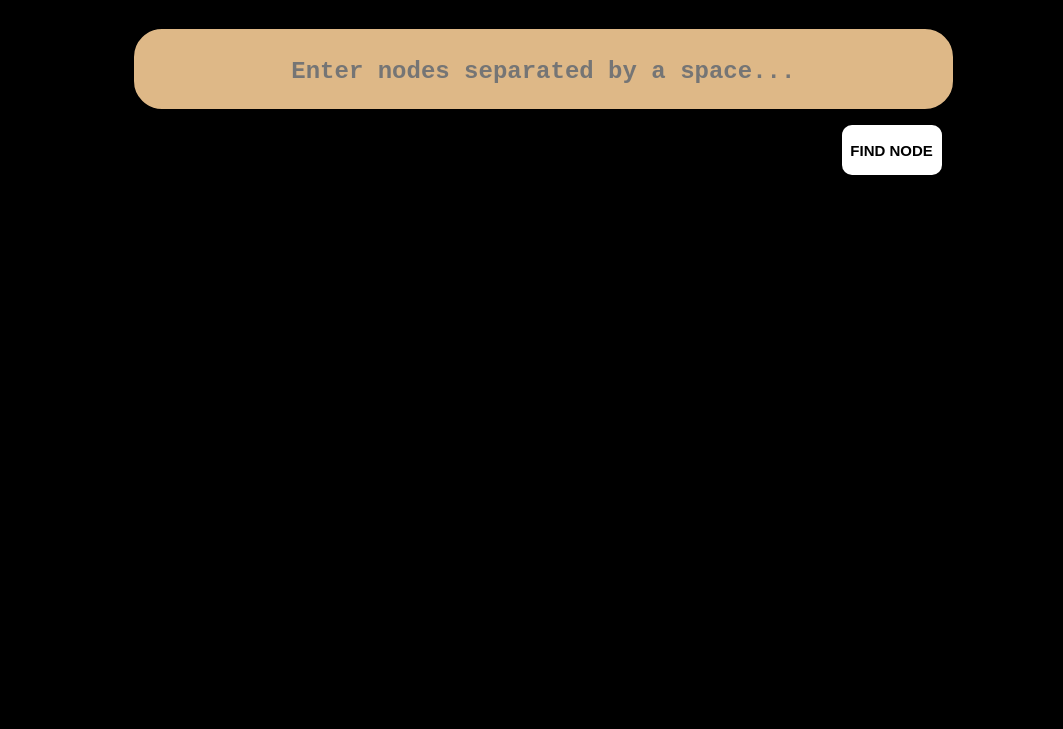
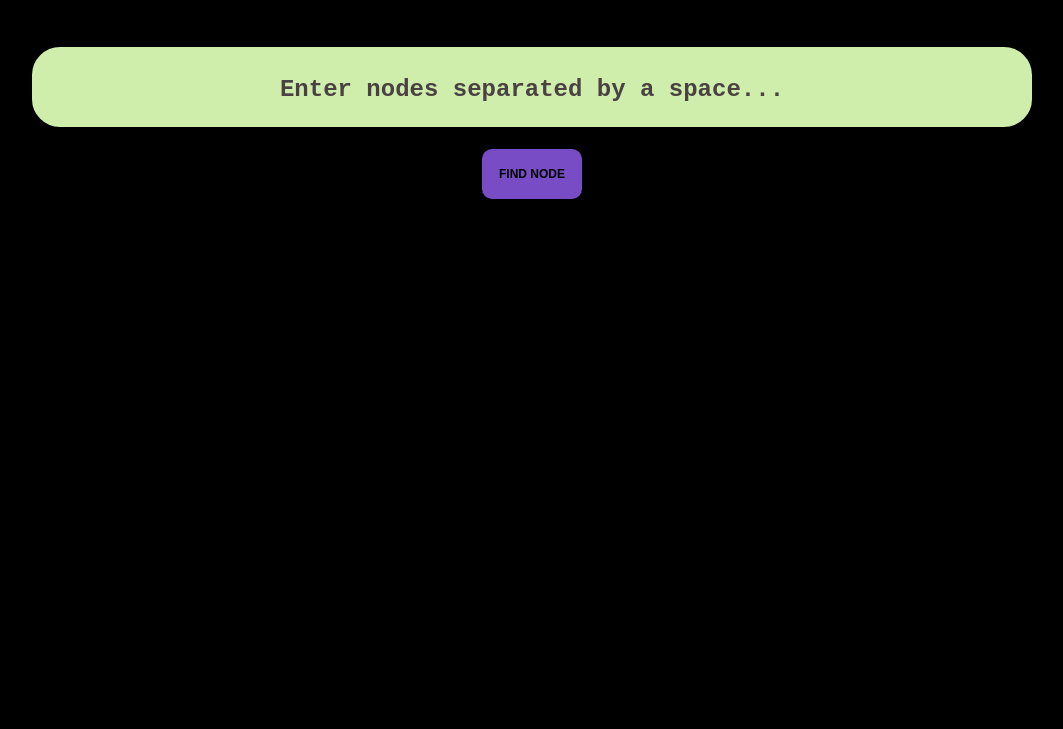
Before and after one commit to maxxqcty/binary-tree, a plain HTML site: page index.html in a window 1280 px wide. Shown: the part 123-852 px from the top of the page, without its empty margins (108-1171 px from the left). After the commit the page ends 800 px from the top, so only its background shows below. Drawn offline with Linux system fonts and the light colour scheme.

Commit message:
Update style.css

```diff
--- a/style.css
+++ b/style.css
@@ -1,64 +1,23 @@
-*{
+* {
     margin: 0;
     padding: 0;
-
 }
 
-body{
+body {
     background-color: rgb(0, 0, 0);
-
 }
-
-/* .logo{
-    position: relative;
-    margin-top: 2vh;
-   margin-left: 90vh;
-background-image: url(/media/favicon-removebg-preview.png);
-    width: 50px;
-    height: 50px;
-    background-repeat: no-repeat;
-    background-size: cover;
-} */
-
-
-/* **************************************
-OPTIONAL: IF DAGHAN NA KAAAYO ELEMENTS
-***************************************** */
-
-
-/* #tree::-webkit-scrollbar,#inp::-webkit-scrollbar{
-    width: 5px;
-    background-color: lightgray;
+.header {
+    margin-top: 50px;
+    margin-bottom: 30px;
+    font-family: "Courier New", Courier, monospace;
 }
-
-#tree::-webkit-scrollbar-thumb,#inp::-webkit-scrollbar-thumb{
-    background-color: gray;
-    border-radius: 5px;
-}
-
-#tree::-webkit-scrollbar:horizontal,#inp::-webkit-scrollbar:horizontal{
-    height: 7px;
-}
-
-#tree::-webkit-scrollbar-thumb:hover,#inp::-webkit-scrollbar-thumb:hover{
-    background-color: rgb(83, 82, 82);
-} */
-
-
-.header{
-    margin-bottom: 50px;
-    font-family:'Courier New', Courier, monospace;
-
-
- }
- .header h1 {
-    margin: 0 auto; /* This centers the element horizontally */
-    background: url(https://maxxqcty.github.io/binary-tree/media/favicon-removebg-preview.png) left/contain no-repeat;
+.header h1 {
+    margin: 0 auto;
+    background: url(/media/favicon-removebg-preview.png) left/contain no-repeat;
     width: 310px;
     text-align: center;
     color: limegreen;
 }
-
 
 .header p {
     font-size: 18px;
@@ -66,47 +25,52 @@ OPTIONAL: IF DAGHAN NA KAAAYO ELEMENTS
     color: #00ff26;
     display: flex;
     justify-content: center;
-    font-size: 20px ;
-  }
-
-::placeholder{
-font-family: 'Courier New', Courier, monospace;
-font-weight: bolder;
-}
-.container{
-    position: absolute;
-    width: 80%;
-    left: 10%;
-    height: 80%;
-    top: 30px;
+    font-size: 20px;
 }
 
-.container #inp{
+::placeholder {
+    font-family: "Courier New", Courier, monospace;
+    color: rgb(74, 66, 66);
+    font-weight: bolder;
+}
+
+.container {
+    display: flex;
+    flex-direction: column;
+    align-items: center;
+    margin-right: auto;
+    margin-left: auto;
+    width: 100%;
+}
+
+
+
+.container #inp {
+      display: block;
     position: relative;
-    background-color: burlywood;
+    background-color: rgb(207, 238, 172);
     border-radius: 30px;
-    width: 80%;
-    left: 10%;
+    width: 1000px;
     height: 80px;
     overflow: hidden;
     resize: none;
     font-size: x-large;
     text-align: center;
     border: 2px solid black;
-    font-family:'Lucida Sans', 'Lucida Sans Regular', 'Lucida Grande', 'Lucida Sans Unicode', Geneva, Verdana, sans-serif;
+    font-family: "Lucida Sans", "Lucida Sans Regular", "Lucida Grande",
+        "Lucida Sans Unicode", Geneva, Verdana, sans-serif;
     font-weight: bolder;
-    line-height: 360%; /* Center text vertically */
+    line-height: 360%;
 }
 
-.container .findContainer{
+.container .findContainer {
+
     position: relative;
     width: 80%;
-    left: 10%;
     text-align: center;
-
 }
 
-.numContainer{
+.numContainer {
     width: 70px;
     height: 70px;
     display: inline-block;
@@ -122,98 +86,89 @@ font-weight: bolder;
     font-size: 20px;
 }
 
-
-.container #tree{
-    position: relative;
-    width: 80%;
-    margin-top: 1%;
-    left: 10%;
-    height: 85%;
-    background-color: rgb(0, 0, 0);
-    overflow: hidden;
+.container #tree {
     display: flex;
-    justify-content: center;
+    flex-direction: column;
+    align-items: center;
     font-size: 20px;
-    font-family: 'Franklin Gothic Medium', 'Arial Narrow', Arial, sans-serif;
+    font-family: "Franklin Gothic Medium", "Arial Narrow", Arial, sans-serif;
     font-weight: bolder;
 }
 
 .btn-container {
-    position: relative;
-    width: 80%;
-    left: 10%;
     display: flex;
-    justify-content: flex-end;
-    margin-top: 10px;
+    flex-direction: column;
+    align-items: center;
+    margin-right: auto;
+    margin-left: auto;
+    width: 100%;
 }
 
-.btn, .btn-clear {
-    position: relative;
+.btn {
+    display: block;
     width: 100px;
     height: 50px;
     border: none;
     cursor: pointer;
     border-radius: 10px;
-    background-color: rgb(255, 255, 255);
+    background-color: rgb(120, 76, 196);
     color: black;
-    margin-left: 10px;
+   margin: 20px;
     font-weight: bolder;
-    font-size: 15px;
-    box-shadow: 0 5px 15px rgba(0, 0, 0, 0.3); /*Adding box-shadow for depth effect*/
-    transition: transform 0.2s ease-in-out, box-shadow 0.2s ease-in-out; /* Adding transition effects */
+    font-size: 12px;
+    box-shadow: 0 5px 15px rgba(0, 0, 0, 0.3);
+    transition: transform 0.2s ease-in-out, box-shadow 0.2s ease-in-out;
 }
 
-.btn:hover, .btn-clear:hover {
-    box-shadow: 0 5px 20px rgba(0, 255, 51, 0.705); /* Increase shadow on hover for more depth */
-    transform: translateY(-2px); /* Move button slightly up on hover */
+.btn:hover,
+.btn-clear:hover {
+    box-shadow: 0 5px 20px rgba(255, 0, 247, 0.705);
+    transform: translateY(-2px);
 }
 
-.btn-clear{
+.btn-clear {
     display: none;
 }
 
-
-.gold{
+.gold {
     animation: goldfill 1.5s infinite alternate;
 }
-.green{
+.green {
     animation: greenfill 1.5s infinite alternate;
 }
 
-
-
 @keyframes goldfill {
-    100%{
+    100% {
         fill: rgb(255, 255, 255);
         transform: scale(1.1);
-        filter: drop-shadow(0 0 10px rgb(255, 255, 255)); /* Add glowing effect */
+        filter: drop-shadow(
+            0 0 10px rgb(255, 255, 255)
+        ); /* Add glowing effect */
     }
 
-    50%{
+    50% {
         fill: rgb(255, 255, 255);
         transform: scale(1.2);
-        filter: drop-shadow(0 0 10px rgb(255, 255, 255)); /* Add glowing effect */
+        filter: drop-shadow(
+            0 0 10px rgb(255, 255, 255)
+        );
     }
-
-
-
-
 }
 
 @keyframes greenfill {
-    100%{
+    100% {
         fill: rgb(0, 191, 255);
         transform: scale(1.6);
-        filter: drop-shadow(0 0 10px rgb(0, 191, 255)); /* Add glowing effect */
+        filter: drop-shadow(0 0 10px rgb(0, 191, 255));
     }
-
 }
 
-#pathDisplay{
+.dsplay {
     color: antiquewhite;
-    font-family:'Courier New', Courier, monospace;
+    margin: 10px;
+    font-family: "Courier New", Courier, monospace;
     text-align: center;
     font-weight: bold;
     font-size: larger;
-    font-size: 30px;
+    font-size: 25px;
 }
```
